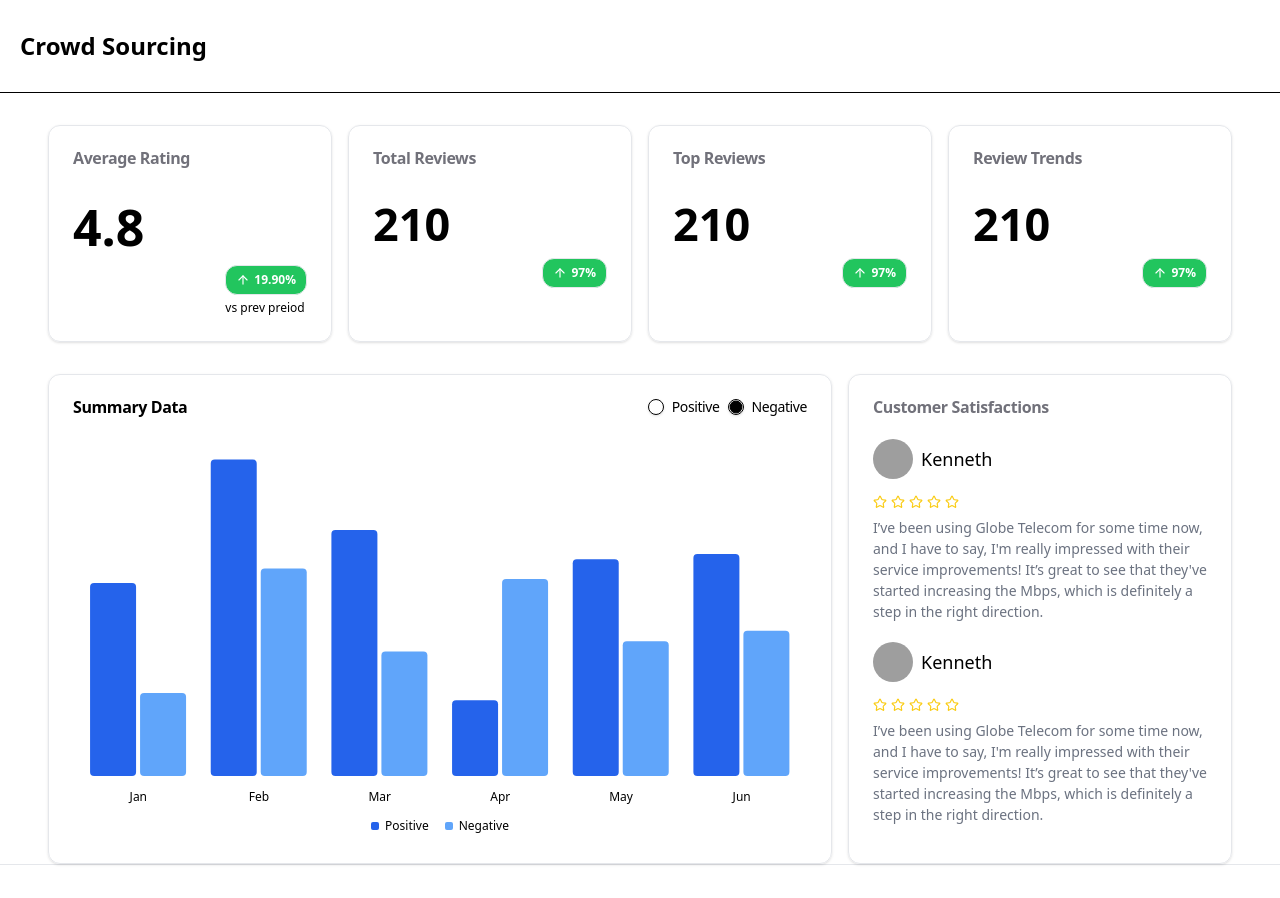
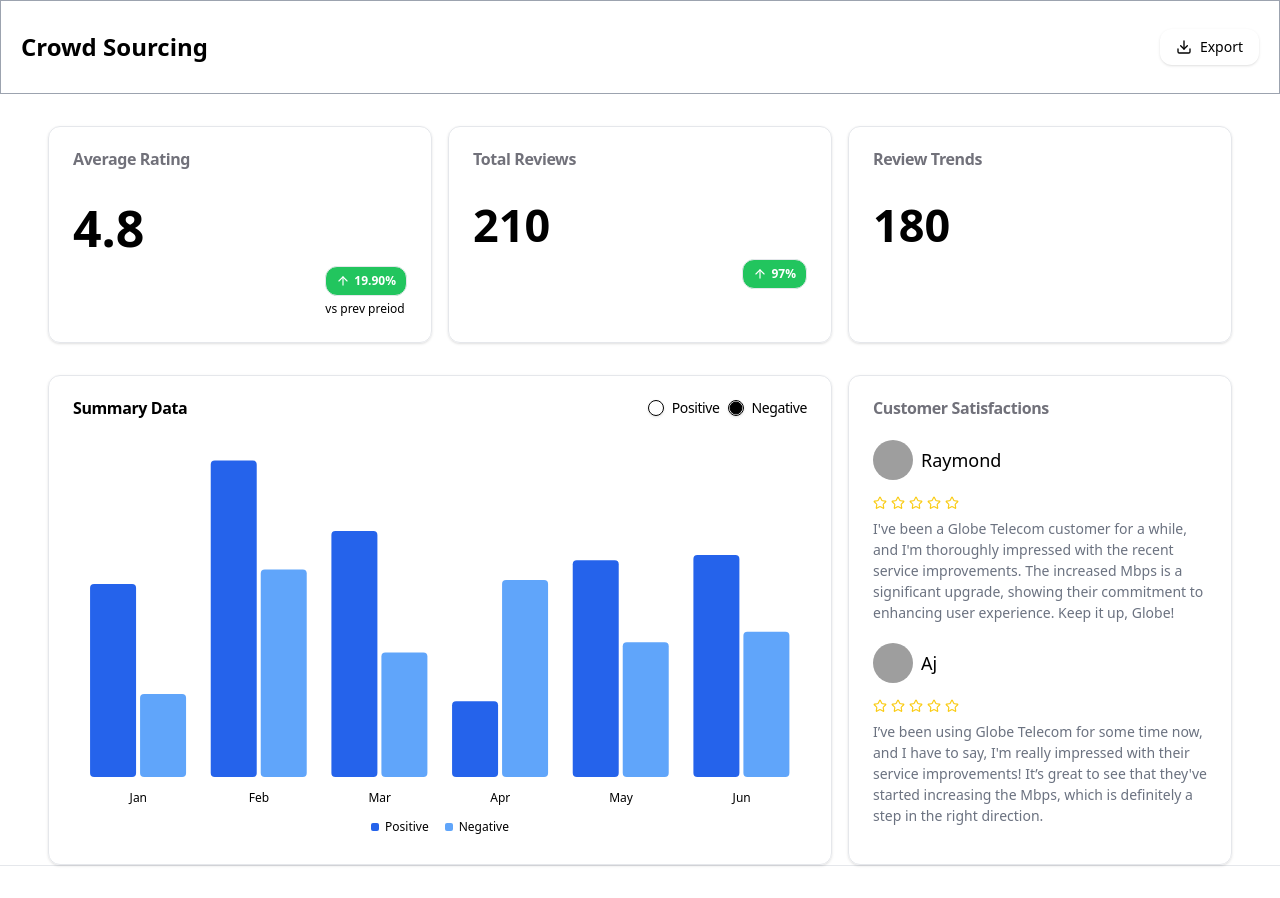
Before and after one commit to Bart-15/crowd_sourcingscrapping, a React (Vite) app: page / in a window 1280 px wide. Built offline with nearby package versions, Linux system fonts and the light colour scheme; grey boxes are pictures that could not be loaded.

Commit message:
implement ui

```diff
--- a/src/components/Dashboard.tsx
+++ b/src/components/Dashboard.tsx
@@ -4,12 +4,40 @@ import { Badge } from '@/components/ui/badge';
 import MyChart from './MyChart';
 import { Avatar, AvatarFallback, AvatarImage } from '@/components/ui/avatar';
 import { Star, ArrowUp } from 'lucide-react';
+// import { useEffect } from 'react';
 function Dashboard() {
+  //   const handleUploadCsv = async (base64Csv: any) => {
+  //     try {
+  //       const response = await fetch(
+  //         'https://wbc4egfj3l.execute-api.us-east-1.amazonaws.com/dev/sentiment',
+  //         {
+  //           method: 'POST',
+  //           headers: {
+  //             'Content-Type': 'application/json',
+  //           },
+  //           body: JSON.stringify({
+  //             file: base64Csv, // Include your Base64-encoded CSV string here
+  //             filename: 'yourfile.csv', // Optional: include the filename if needed
+  //           }),
+  //         },
+  //       );
+
+  //       const data = await response.json();
+  //       console.log(data);
+  //     } catch (error) {
+  //       console.log('error', error);
+  //     }
+  //   };
+
+  //   useEffect(() => {
+  //     const base64Csv = 'data:text/csv;base64,...'; // Your Base64-encoded CSV string here
+  //     handleUploadCsv(base64Csv);
+  //   }, []);
   return (
     <>
       <Header />
       <div className="mx-12 mt-8">
-        <div className="my-4 mb-8 grid grid-cols-4 gap-4">
+        <div className="my-4 mb-8 grid grid-cols-3 gap-4">
           <Card>
             <CardHeader>
               <CardTitle className="text-zinc-500">Average Rating</CardTitle>
@@ -55,44 +83,10 @@ function Dashboard() {
           </Card>
           <Card>
             <CardHeader>
-              <CardTitle className="text-zinc-500">Top Reviews</CardTitle>
-            </CardHeader>
-            <CardContent>
-              <h1 className="text-[45px] font-bold">210</h1>
-              <div className="flex justify-end">
-                <div className="flex justify-end">
-                  <Badge
-                    variant="outline"
-                    className="mb-1 rounded-xl bg-green-500 text-white"
-                  >
-                    <span>
-                      <ArrowUp className="mr-1 w-[14px]" />
-                    </span>
-                    97%
-                  </Badge>
-                </div>
-              </div>
-            </CardContent>
-          </Card>
-          <Card>
-            <CardHeader>
               <CardTitle className="text-zinc-500">Review Trends</CardTitle>
             </CardHeader>
             <CardContent>
-              <h1 className="text-[45px] font-bold">210</h1>
-              <div className="flex justify-end">
-                <div className="flex justify-end">
-                  <Badge
-                    variant="outline"
-                    className="mb-1 rounded-xl bg-green-500 text-white"
-                  >
-                    <span>
-                      <ArrowUp className="mr-1 w-[14px]" />
-                    </span>
-                    97%
-                  </Badge>
-                </div>
-              </div>
+              <h1 className="text-[45px] font-bold">180</h1>
             </CardContent>
           </Card>
         </div>
@@ -113,7 +107,7 @@ function Dashboard() {
                     <AvatarImage src="https://github.com/shadcn.png" />
                     <AvatarFallback>CN</AvatarFallback>
                   </Avatar>
-                  <h1 className="text-[18px]">Kenneth</h1>
+                  <h1 className="text-[18px]">Raymond</h1>
                 </div>
                 <div className="bg-red mb-2 flex gap-1">
                   <Star className="text-yellow-400" size={14} />
@@ -123,10 +117,10 @@ function Dashboard() {
                   <Star className="text-yellow-400" size={14} />
                 </div>
                 <p className="text-[14px] text-gray-500">
-                  I’ve been using Globe Telecom for some time now, and I have to
-                  say, I'm really impressed with their service improvements!
-                  It’s great to see that they've started increasing the Mbps,
-                  which is definitely a step in the right direction.
+                  I've been a Globe Telecom customer for a while, and I'm
+                  thoroughly impressed with the recent service improvements. The
+                  increased Mbps is a significant upgrade, showing their
+                  commitment to enhancing user experience. Keep it up, Globe!
                 </p>
               </div>
               <div className="mt-5">
@@ -135,7 +129,7 @@ function Dashboard() {
                     <AvatarImage src="https://github.com/shadcn.png" />
                     <AvatarFallback>CN</AvatarFallback>
                   </Avatar>
-                  <h1 className="text-[18px]">Kenneth</h1>
+                  <h1 className="text-[18px]">Aj</h1>
                 </div>
                 <div className="bg-red mb-2 flex gap-1">
                   <Star className="text-yellow-400" size={14} />
--- a/src/components/Header.tsx
+++ b/src/components/Header.tsx
@@ -1,10 +1,15 @@
-import React from 'react';
+import { Download } from 'lucide-react';
+
+import { Button } from '@/components/ui/button';
 
 function Header() {
   return (
     <>
-      <div className="w-full border-b border-black px-5 py-7">
+      <div className="bordesr-b flex w-full justify-between border border-gray-400 px-5 py-7">
         <h1 className="text-[24px] font-extrabold">Crowd Sourcing</h1>
+        <Button className="rounded-xl">
+          <Download /> Export
+        </Button>
       </div>
     </>
   );
```
